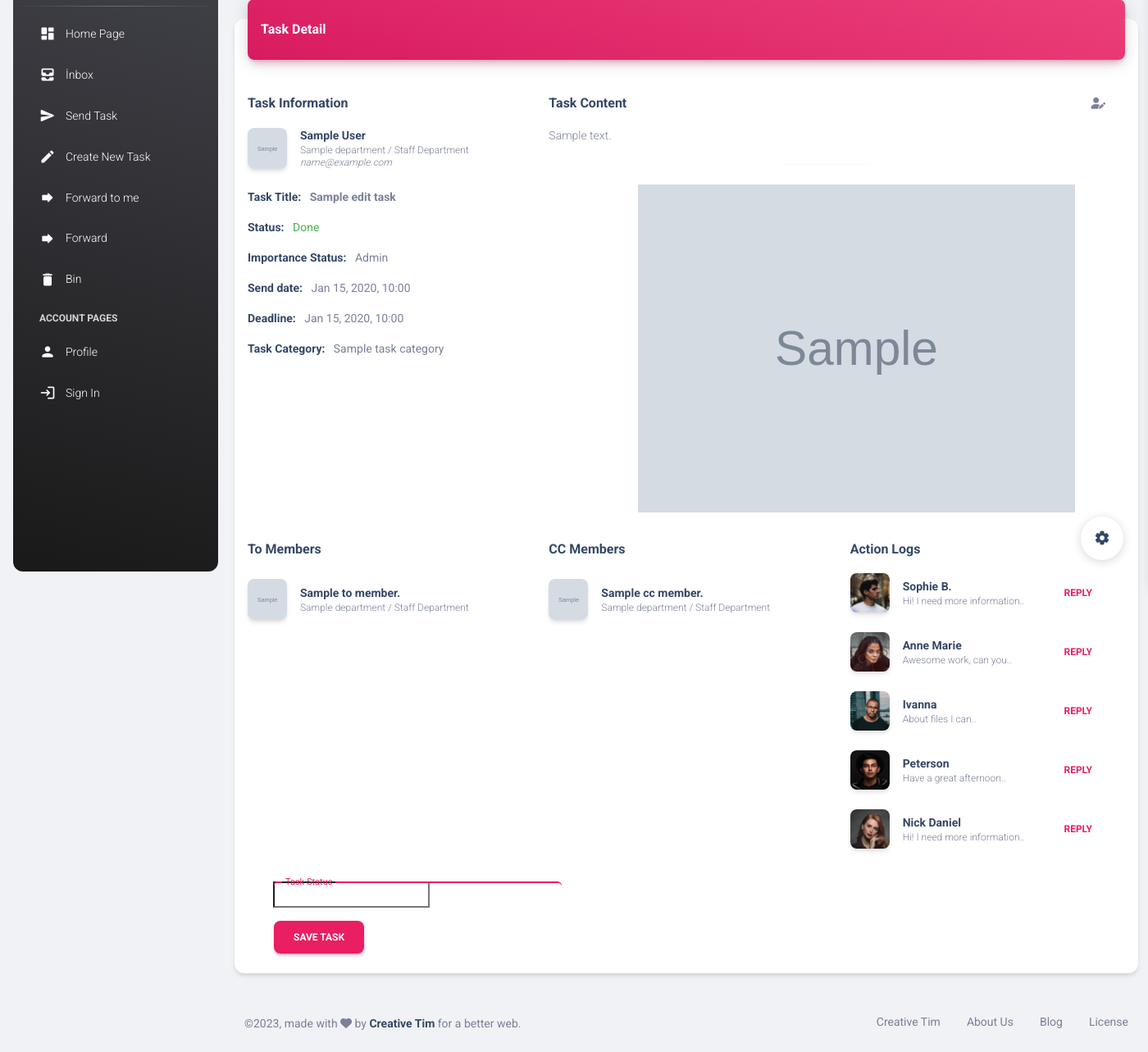
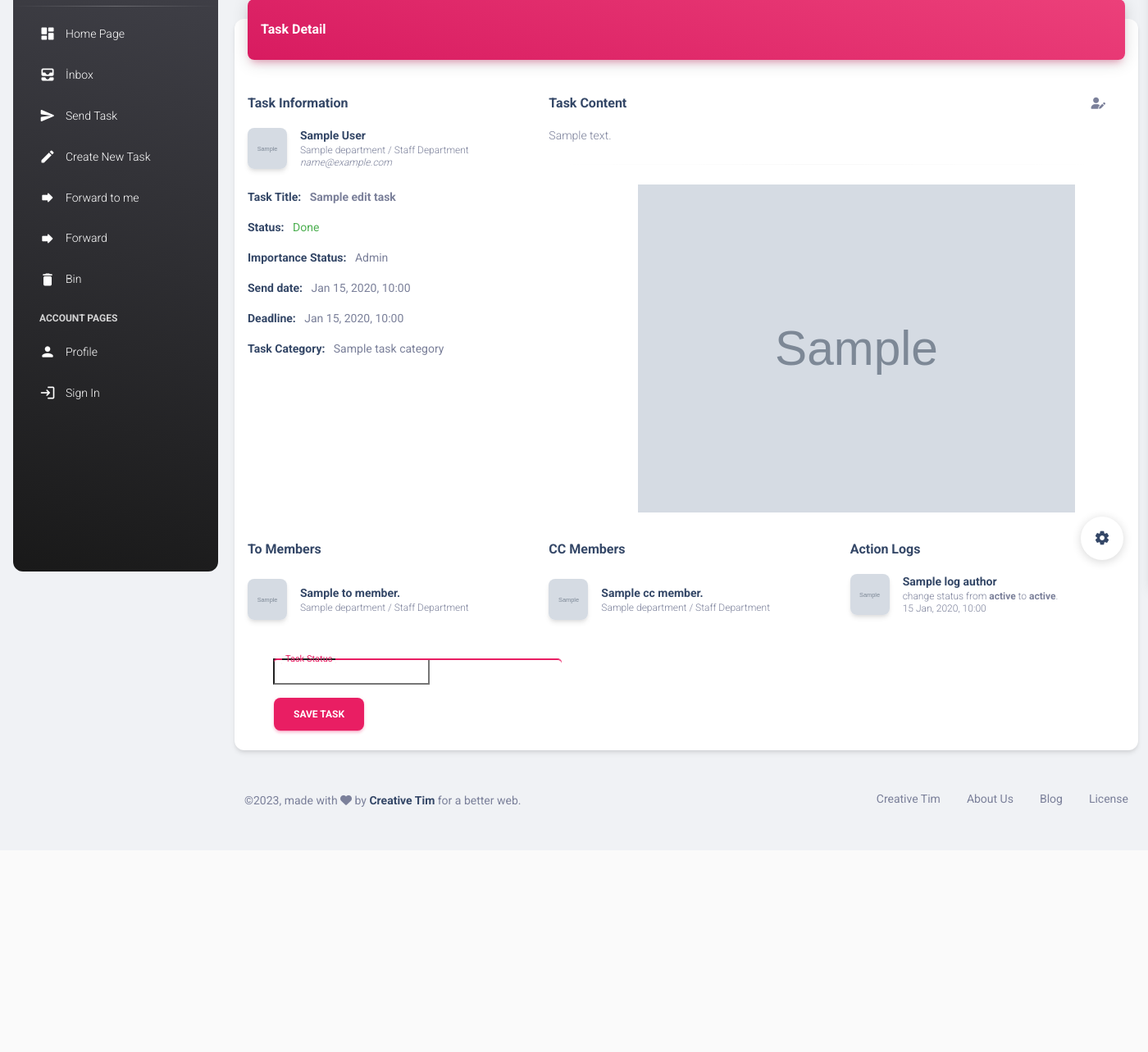
Before and after one commit to Urfan00/Task-Manager, a Django app: template Task/templates/task-detail.html in a window 1400 px wide; the page is wider, and only the part inside the window is pictured. Shown: the part 87-1370 px from the top of that part at 82% size. After the commit the page ends 1071 px from the top of that part, so only its background shows below. Run offline with Django 5.2, Linux system fonts and the light colour scheme; the template is opened without the code that fills it: most values are stand-ins (such as "Sample title", 1, 10 or a date in 2020); grey boxes marked "Sample" are stand-in pictures; form fields are guessed from the names that the template uses; some libraries are stand-ins or nearby versions.

Commit message:
Task Action Log create

```diff
--- a/Task/templates/task-detail.html
+++ b/Task/templates/task-detail.html
@@ -143,56 +143,20 @@
                       </div>
                       <div class="card-body p-3">
                         <ul class="list-group">
+                          {% for log in logs %}
+
                             <li class="list-group-item border-0 d-flex align-items-center px-0 mb-2 pt-0">
                               <div class="avatar me-3">
-                              <img src="../assets/img/kal-visuals-square.jpg" alt="kal" class="border-radius-lg shadow">
+                                <img src="{% if log.log_author.image %}{{ log.log_author.image.url }}{% endif %}" alt="{{ log.log_author.get_full_name|capfirst }}" width="50px" height="50px" style="object-fit: cover;" class="border-radius-lg shadow">
                               </div>
                               <div class="d-flex align-items-start flex-column justify-content-center">
-                              <h6 class="mb-0 text-sm">Sophie B.</h6>
-                              <p class="mb-0 text-xs">Hi! I need more information..</p>
+                                <h6 class="mb-0 text-sm">{{ log.log_author.get_full_name|capfirst }}</h6>
+                                <p class="mb-0 text-xs">change status from <strong>{{ log.old_status }}</strong> to <strong>{{ log.new_status }}</strong>.</p>
+                                <p class="mb-0 text-xs">{{ log.created_at|date:"j M, Y, H:i" }}</p>
                               </div>
-                            <a class="btn btn-link pe-3 ps-0 mb-0 ms-auto w-25 w-md-auto" href="javascript:;">Reply</a>
                             </li>
-                          <li class="list-group-item border-0 d-flex align-items-center px-0 mb-2">
-                            <div class="avatar me-3">
-                              <img src="../assets/img/marie.jpg" alt="kal" class="border-radius-lg shadow">
-                            </div>
-                            <div class="d-flex align-items-start flex-column justify-content-center">
-                              <h6 class="mb-0 text-sm">Anne Marie</h6>
-                              <p class="mb-0 text-xs">Awesome work, can you..</p>
-                            </div>
-                            <a class="btn btn-link pe-3 ps-0 mb-0 ms-auto w-25 w-md-auto" href="javascript:;">Reply</a>
-                          </li>
-                          <li class="list-group-item border-0 d-flex align-items-center px-0 mb-2">
-                            <div class="avatar me-3">
-                              <img src="../assets/img/ivana-square.jpg" alt="kal" class="border-radius-lg shadow">
-                            </div>
-                            <div class="d-flex align-items-start flex-column justify-content-center">
-                              <h6 class="mb-0 text-sm">Ivanna</h6>
-                              <p class="mb-0 text-xs">About files I can..</p>
-                            </div>
-                            <a class="btn btn-link pe-3 ps-0 mb-0 ms-auto w-25 w-md-auto" href="javascript:;">Reply</a>
-                          </li>
-                          <li class="list-group-item border-0 d-flex align-items-center px-0 mb-2">
-                            <div class="avatar me-3">
-                              <img src="../assets/img/team-4.jpg" alt="kal" class="border-radius-lg shadow">
-                            </div>
-                            <div class="d-flex align-items-start flex-column justify-content-center">
-                              <h6 class="mb-0 text-sm">Peterson</h6>
-                              <p class="mb-0 text-xs">Have a great afternoon..</p>
-                            </div>
-                            <a class="btn btn-link pe-3 ps-0 mb-0 ms-auto w-25 w-md-auto" href="javascript:;">Reply</a>
-                          </li>
-                          <li class="list-group-item border-0 d-flex align-items-center px-0">
-                            <div class="avatar me-3">
-                              <img src="../assets/img/team-3.jpg" alt="kal" class="border-radius-lg shadow">
-                            </div>
-                            <div class="d-flex align-items-start flex-column justify-content-center">
-                              <h6 class="mb-0 text-sm">Nick Daniel</h6>
-                              <p class="mb-0 text-xs">Hi! I need more information..</p>
-                            </div>
-                            <a class="btn btn-link pe-3 ps-0 mb-0 ms-auto w-25 w-md-auto" href="javascript:;">Reply</a>
-                          </li>
+
+                          {% endfor %}
                         </ul>
                       </div>
                     </div>
```
Also changed, not shown: Task/admin.py (+8 -1 lines), Task/models.py (+15 -2 lines), Task/views.py (+15 -2 lines). Lines whose indentation alone changed are shown as unchanged.
